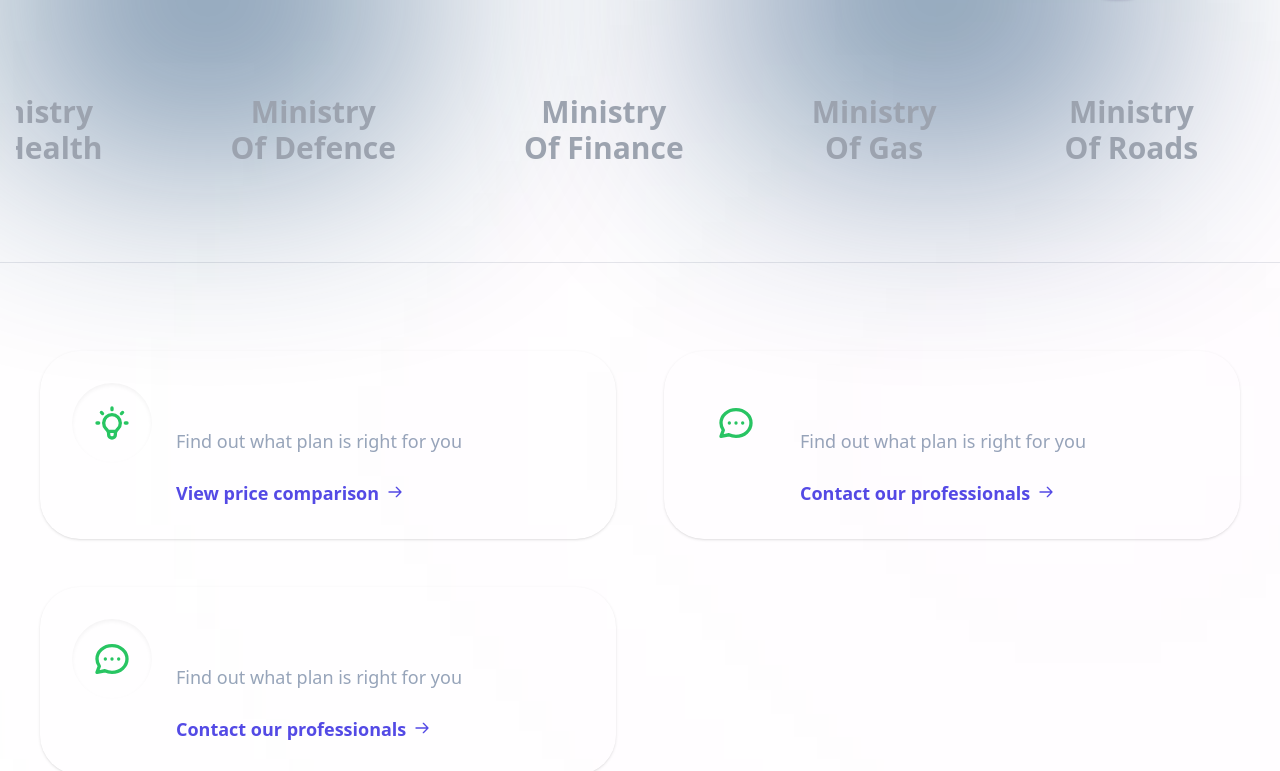
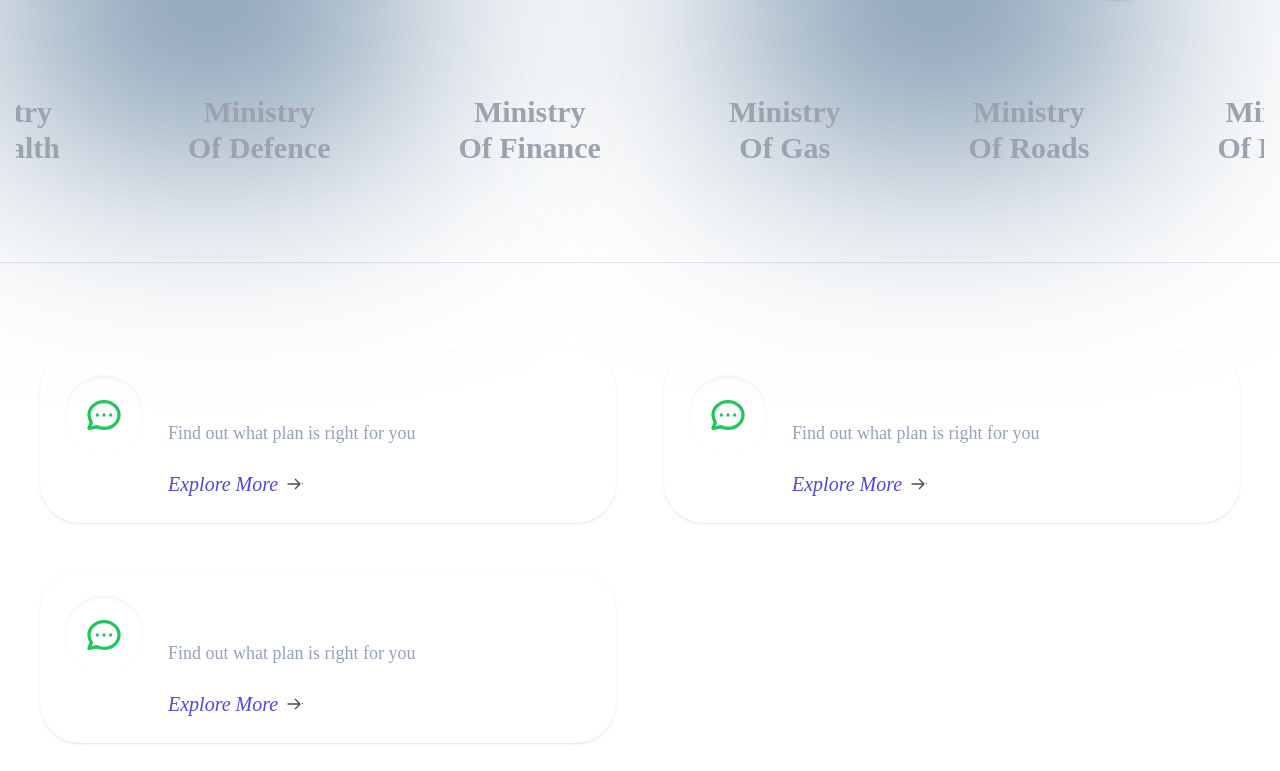
Before and after one commit to nannagaramchareesh/Civic-Alliance, a React (Create React App) app: page / in a window 1280 px wide. Shown: the part 489-1260 px from the top of the page. Built offline with nearby package versions, Linux system fonts and the light colour scheme.

Commit message:
animated arrow

```diff
--- a/src/components/Features.js
+++ b/src/components/Features.js
@@ -1,60 +1,11 @@
 import React from 'react'
-
+import './another.css';
 export default function Features() {
     return (
         <div id='features' className='dark:bg-gray-900 '>
             <div className="grid  gap-8 md:grid-cols-2 lg:gap-12 p-6 md:p-10 mt-12">
-                <a href="/"
-                    className="flex  backdrop-filter hover:bg-gray-50 hover:bg-opacity-10 flex-col p-6 space-y-6  rounded-[40px] shadow lg:p-8 lg:flex-row lg:space-y-0 lg:space-x-6">
-                    <div
-                        className="flex items-center justify-center w-16 h-16  rounded-full shadow-inner lg:h-20 lg:w-20">
-                        <svg className="w-10 h-10 text-green-500" fill="none" stroke="currentColor" viewBox="0 0 24 24"
-                            xmlns="http://www.w3.org/2000/svg">
-                            <path stroke-linecap="round" stroke-linejoin="round" stroke-width="2"
-                                d="M9.663 17h4.673M12 3v1m6.364 1.636l-.707.707M21 12h-1M4 12H3m3.343-5.657l-.707-.707m2.828 9.9a5 5 0 117.072 0l-.548.547A3.374 3.374 0 0014 18.469V19a2 2 0 11-4 0v-.531c0-.895-.356-1.754-.988-2.386l-.548-.547z">
-                            </path>
-                        </svg>
-                    </div>
-
-                    <div className="flex-1">
-
-                        <div className="flex items-center">
-                        <h5 className="text-xl font-bold text-white lg:text-2xl mr-3">Add Project</h5>
-                        {/* <span class="relative flex h-3 w-3">
-    <span class="animate-ping absolute inline-flex h-full w-full rounded-full bg-sky-400 opacity-75"></span>
-    <span class="relative inline-flex rounded-full h-3 w-3 bg-blue-500"></span>
-  </span> */}
-                        </div>
-                        <p className="mb-6 text-lg mt-3 text-slate-400">Find out what plan is right for you</p>
-                        <span className="flex items-baseline text-lg font-bold text-indigo-600">
-                            View price comparison
-                            <svg className="w-4 h-4 ml-2" fill="none" stroke="currentColor" viewBox="0 0 24 24" xmlns="http://www.w3.org/2000/svg"><path stroke-linecap="round" stroke-linejoin="round" stroke-width="2" d="M14 5l7 7m0 0l-7 7m7-7H3"></path></svg>
-                        </span>
-                    </div>
-                </a>
-                <a href="/"
-                    className="flex  backdrop-filter hover:bg-gray-50 hover:bg-opacity-10 flex-col p-6 space-y-6  rounded-[40px] shadow lg:p-8 lg:flex-row lg:space-y-0 lg:space-x-6">
-                    <div
-                        className="flex items-center justify-center w-16 h-16 rounded-full lg:h-20 lg:w-20">
-                        <svg className="w-10 h-10 text-green-500" fill="none" stroke="currentColor" viewBox="0 0 24 24"
-                            xmlns="http://www.w3.org/2000/svg">
-                            <path stroke-linecap="round" stroke-linejoin="round" stroke-width="2"
-                                d="M8 12h.01M12 12h.01M16 12h.01M21 12c0 4.418-4.03 8-9 8a9.863 9.863 0 01-4.255-.949L3 20l1.395-3.72C3.512 15.042 3 13.574 3 12c0-4.418 4.03-8 9-8s9 3.582 9 8z">
-                            </path>
-                        </svg>
-                    </div>
-                    <div className="flex-1">
-                        <h5 className="mb-3 text-xl font-bold lg:text-2xl text-white">View Projects</h5>
-                        <p className="mb-6 text-lg text-slate-400">Find out what plan is right for you</p>
-                        <span className="flex items-baseline text-lg font-bold text-indigo-600">
-                            Contact our professionals
-                            <svg className="w-4 h-4 ml-2" fill="none" stroke="currentColor" viewBox="0 0 24 24" xmlns="http://www.w3.org/2000/svg"><path stroke-linecap="round" stroke-linejoin="round" stroke-width="2" d="M14 5l7 7m0 0l-7 7m7-7H3"></path></svg>
-                        </span>
-                    </div>
-                </a>
-
-                <a href="/"
-                    className="flex  backdrop-filter hover:bg-gray-50 hover:bg-opacity-10 flex-col p-6 space-y-6  rounded-[40px] shadow lg:p-8 lg:flex-row lg:space-y-0 lg:space-x-6">
+            <a href="/"
+                    className="flex  backdrop-filter hover:bg-gray-50 hover:bg-opacity-10 flex-col p-6 space-y-6  rounded-[40px] shadow lg:p-8 lg:flex-row lg:space-y-0 lg:space-x-6 card animated-card" id="discussionCard">
                     <div
                         className="flex items-center justify-center w-16 h-16  rounded-full shadow-inner lg:h-20 lg:w-20">
                         <svg className="w-10 h-10 text-green-500" fill="none" stroke="currentColor" viewBox="0 0 24 24"
@@ -67,14 +18,81 @@ export default function Features() {
                     <div className="flex-1">
                         <h5 className="mb-3 text-xl font-bold lg:text-2xl text-white">Discussion Forum</h5>
                         <p className="mb-6 text-lg text-slate-400">Find out what plan is right for you</p>
-                        <span className="flex items-baseline text-lg font-bold text-indigo-600">
-                            Contact our professionals
-                            <svg className="w-4 h-4 ml-2" fill="none" stroke="currentColor" viewBox="0 0 24 24" xmlns="http://www.w3.org/2000/svg"><path stroke-linecap="round" stroke-linejoin="round" stroke-width="2" d="M14 5l7 7m0 0l-7 7m7-7H3"></path></svg>
-                        </span>
+                        <div className="animated-arrow">
+                            <span className="the-arrow -left">
+                                <span className="shaft"></span>
+                            </span>
+                            <span className="main">
+                                <span className="text-indigo-600">Explore More </span>
+                                <svg className="w-4 h-4 ml-2" fill="none" stroke="currentColor" viewBox="0 0 24 24" xmlns="http://www.w3.org/2000/svg"><path stroke-linecap="round" stroke-linejoin="round" stroke-width="2" d="M14 5l7 7m0 0l-7 7m7-7H3"></path></svg>
+
+                                <span className="the-arrow -right">
+                                    <span className="shaft"></span>
+                                </span>
+                            </span>
+                        </div>
                     </div>
                 </a>
-                <div className="w-[20%] absolute  h-[50%] white__gradient"/>
-                <div className="w-[30%] absolute right-0 h-[20%] pink__gradient"/>
+                <a href="/"
+                    className="flex  backdrop-filter hover:bg-gray-50 hover:bg-opacity-10 flex-col p-6 space-y-6  rounded-[40px] shadow lg:p-8 lg:flex-row lg:space-y-0 lg:space-x-6 card animated-card" id="discussionCard">
+                    <div
+                        className="flex items-center justify-center w-16 h-16  rounded-full shadow-inner lg:h-20 lg:w-20">
+                        <svg className="w-10 h-10 text-green-500" fill="none" stroke="currentColor" viewBox="0 0 24 24"
+                            xmlns="http://www.w3.org/2000/svg">
+                            <path stroke-linecap="round" stroke-linejoin="round" stroke-width="2"
+                                d="M8 12h.01M12 12h.01M16 12h.01M21 12c0 4.418-4.03 8-9 8a9.863 9.863 0 01-4.255-.949L3 20l1.395-3.72C3.512 15.042 3 13.574 3 12c0-4.418 4.03-8 9-8s9 3.582 9 8z">
+                            </path>
+                        </svg>
+                    </div>
+                    <div className="flex-1">
+                        <h5 className="mb-3 text-xl font-bold lg:text-2xl text-white">Discussion Forum</h5>
+                        <p className="mb-6 text-lg text-slate-400">Find out what plan is right for you</p>
+                        <div className="animated-arrow">
+                            <span className="the-arrow -left">
+                                <span className="shaft"></span>
+                            </span>
+                            <span className="main">
+                                <span className="text-indigo-600">Explore More </span>
+                                <svg className="w-4 h-4 ml-2" fill="none" stroke="currentColor" viewBox="0 0 24 24" xmlns="http://www.w3.org/2000/svg"><path stroke-linecap="round" stroke-linejoin="round" stroke-width="2" d="M14 5l7 7m0 0l-7 7m7-7H3"></path></svg>
+
+                                <span className="the-arrow -right">
+                                    <span className="shaft"></span>
+                                </span>
+                            </span>
+                        </div>
+                    </div>
+                </a>
+
+                <a href="/"
+                    className="flex  backdrop-filter hover:bg-gray-50 hover:bg-opacity-10 flex-col p-6 space-y-6  rounded-[40px] shadow lg:p-8 lg:flex-row lg:space-y-0 lg:space-x-6 card animated-card" id="discussionCard">
+                    <div
+                        className="flex items-center justify-center w-16 h-16  rounded-full shadow-inner lg:h-20 lg:w-20">
+                        <svg className="w-10 h-10 text-green-500" fill="none" stroke="currentColor" viewBox="0 0 24 24"
+                            xmlns="http://www.w3.org/2000/svg">
+                            <path stroke-linecap="round" stroke-linejoin="round" stroke-width="2"
+                                d="M8 12h.01M12 12h.01M16 12h.01M21 12c0 4.418-4.03 8-9 8a9.863 9.863 0 01-4.255-.949L3 20l1.395-3.72C3.512 15.042 3 13.574 3 12c0-4.418 4.03-8 9-8s9 3.582 9 8z">
+                            </path>
+                        </svg>
+                    </div>
+                    <div className="flex-1">
+                        <h5 className="mb-3 text-xl font-bold lg:text-2xl text-white">Discussion Forum</h5>
+                        <p className="mb-6 text-lg text-slate-400">Find out what plan is right for you</p>
+                        <div className="animated-arrow">
+                            <span className="the-arrow -left">
+                                <span className="shaft"></span>
+                            </span>
+                            <span className="main">
+                                <span className="text-indigo-600">Explore More </span>
+                                <svg className="w-4 h-4 ml-2" fill="none" stroke="currentColor" viewBox="0 0 24 24" xmlns="http://www.w3.org/2000/svg"><path stroke-linecap="round" stroke-linejoin="round" stroke-width="2" d="M14 5l7 7m0 0l-7 7m7-7H3"></path></svg>
+
+                                <span className="the-arrow -right">
+                                    <span className="shaft"></span>
+                                </span>
+                            </span>
+                        </div>
+                    </div>
+                </a>
+
 
 
             </div>
--- /dev/null
+++ b/src/components/another.css
@@ -0,0 +1,175 @@
+:root {
+    --black: #4c4c4c;
+    --white: #eaeaea;
+    --gray: #808080;
+    --indigo: rgb(95, 113, 179); /* Added indigo color variable */
+
+    --text-arrow-space: 16px;
+    --shaft-width: 1px;
+    --newshaft-width: 64px;
+    --shaft-thickness: 1px;
+    --arrow-head-width: 8px;
+    --arrow-head-thickness: var(--shaft-thickness);
+}
+
+  * {
+    -webkit-font-smoothing: antialiased;
+    -moz-osx-font-smoothing: grayscale;
+  }
+
+  html,
+  body {
+    background: #ffffff;
+    height: 100%;
+    font-family: 'Helvetica Neue LT W01_41488878';
+    font-size: 16px;
+    line-height: 26px;
+  }
+
+  .card {
+    display: flex;
+    backdrop-filter: blur(10px);
+    padding: 1.5rem;
+    border-radius: 40px;
+    transition: background-color 0.2s;
+    position: relative;
+  }
+
+  .card:hover {
+    background-color: rgba(255, 255, 255, 0.1);
+  }
+
+  .animated-arrow {
+    display: inline-block;
+    color: var(--black);
+    font-size: 1.25em;
+    font-style: italic;
+    text-decoration: none;
+    position: relative;
+    transition: all 0.2s;
+  }
+
+  .the-arrow {
+    width: var(--shaft-width);
+    transition: all 0.2s;
+  }
+
+  .the-arrow.-left {
+    position: absolute;
+    top: 60%;
+    left: 0;
+  }
+
+  .the-arrow.-left > .shaft {
+    width: 0; /* Start with width 0 */
+    background-color: var(--black);
+    transition: width 0.2s, background-color 0.2s;
+  }
+
+  .the-arrow.-left > .shaft:before,
+  .the-arrow.-left > .shaft:after {
+    width: 0;
+    background-color: var(--black);
+    transition: width 0.2s;
+  }
+
+  .the-arrow.-right {
+    position: absolute;
+    top: 60%;
+    right: 0; /* Align to the right */
+  }
+
+  .the-arrow.-right > .shaft {
+    width: var(--shaft-width);
+    background-color: var(--black);
+  }
+
+  .card:hover .the-arrow.-left > .shaft {
+    width: var(--newshaft-width);
+    background-color: var(--indigo);
+  }
+
+  .card:hover .the-arrow.-left > .shaft:before,
+  .card:hover .the-arrow.-left > .shaft:after {
+    width: var(--arrow-head-width);
+    background-color: var(--indigo); /* Change to indigo */
+  }
+
+  .card:hover .the-arrow.-right > .shaft {
+    width: 0; /* Hide the right arrow shaft */
+    transform: translateX(200%);
+  }
+
+  .card:hover .the-arrow.-right > .shaft:before,
+  .card:hover .the-arrow.-right > .shaft:after {
+    width: 0; /* Hide the arrow head */
+  }
+
+  /* New style for the right arrow */
+  .card:hover .arrow-right {
+    opacity: 1; /* Show the right arrow character */
+    transform: translateX(0); /* Move it to its position */
+    transition: opacity 0.2s, transform 0.2s; /* Smooth transition */
+  }
+
+  .the-arrow > .shaft {
+    background-color: var(--black);
+    display: block;
+    height: var(--shaft-thickness);
+    position: relative;
+  }
+
+  .the-arrow > .shaft:before,
+  .the-arrow > .shaft:after {
+    background-color: var(--black);
+    content: '';
+    display: block;
+    height: var(--arrow-head-thickness);
+    position: absolute;
+    top: 0;
+    right: 0;
+    transition: all 0.2s;
+  }
+
+  .the-arrow > .shaft:before {
+    transform-origin: top right;
+  }
+
+  .the-arrow > .shaft:after {
+    transform-origin: bottom right;
+  }
+
+  .animated-arrow > .main {
+    display: flex;
+    align-items: center;
+    transition: all 0.2s;
+  }
+
+  .animated-arrow > .main > .text {
+    margin: 0 var(--text-arrow-space) 0 0;
+    line-height: 1;
+  }
+
+  .animated-arrow > .main > .the-arrow {
+    position: relative;
+  }
+
+  .animated-arrow:hover {
+    color: var(--gray);
+  }
+
+  /* Animation when hovering over the card */
+  .card:hover .animated-arrow > .main {
+    transform: translateX(calc(var(--newshaft-width) + var(--text-arrow-space)));
+  }
+
+  .card:hover .animated-arrow > .main > .the-arrow.-right > .shaft {
+    width: 0; /* Hide the right arrow shaft */
+  }
+
+  /* Style for the right arrow character */
+  .arrow-right {
+    margin-left: 5px; /* Add spacing */
+    opacity: 0; /* Initially hidden */
+    transform: translateX(-10px); /* Move left initially */
+  }
```
Also changed, not shown: src/components/animation.js (added, +26 -0 lines), src/index.css (line endings or trailing spaces).
